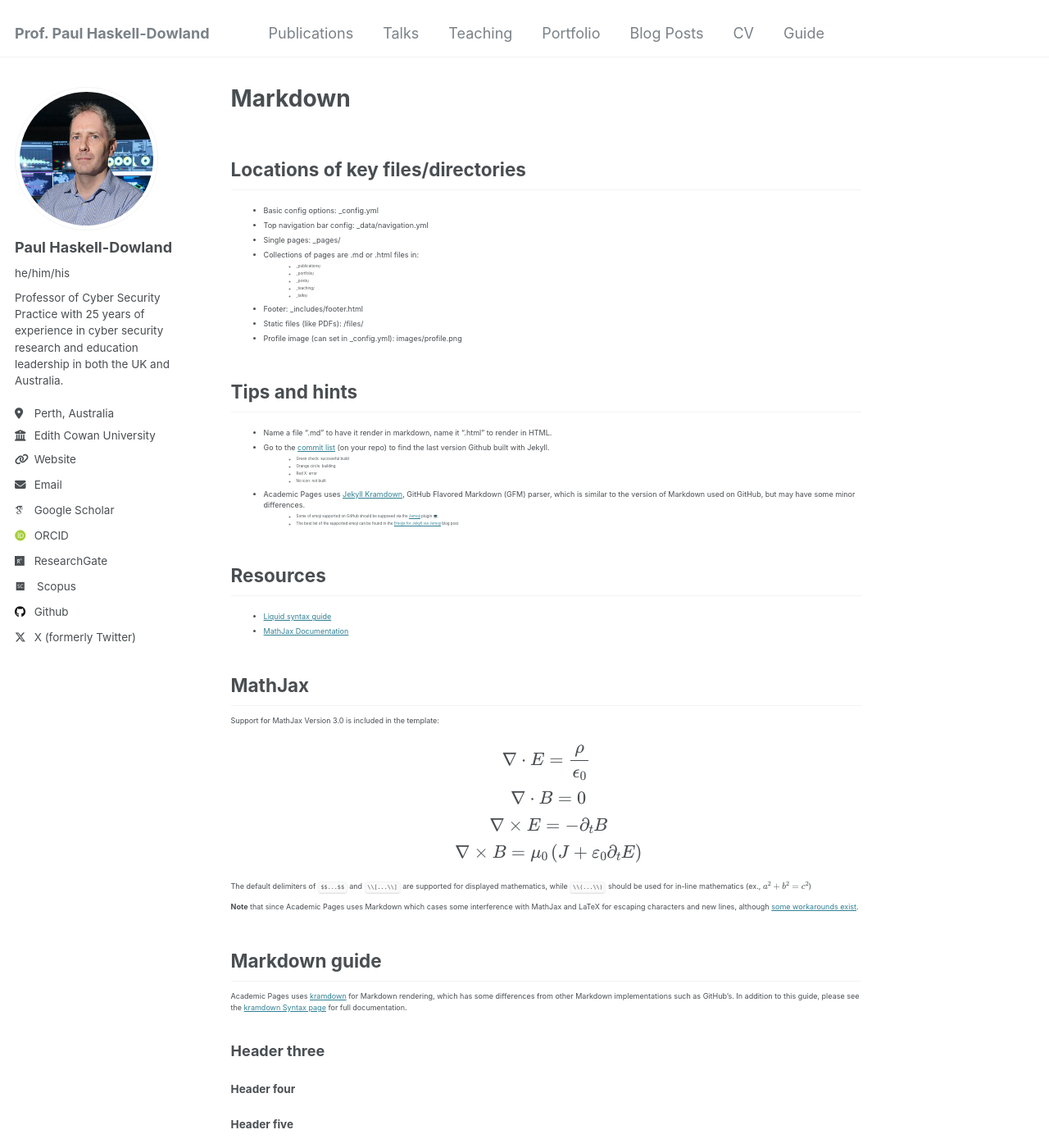
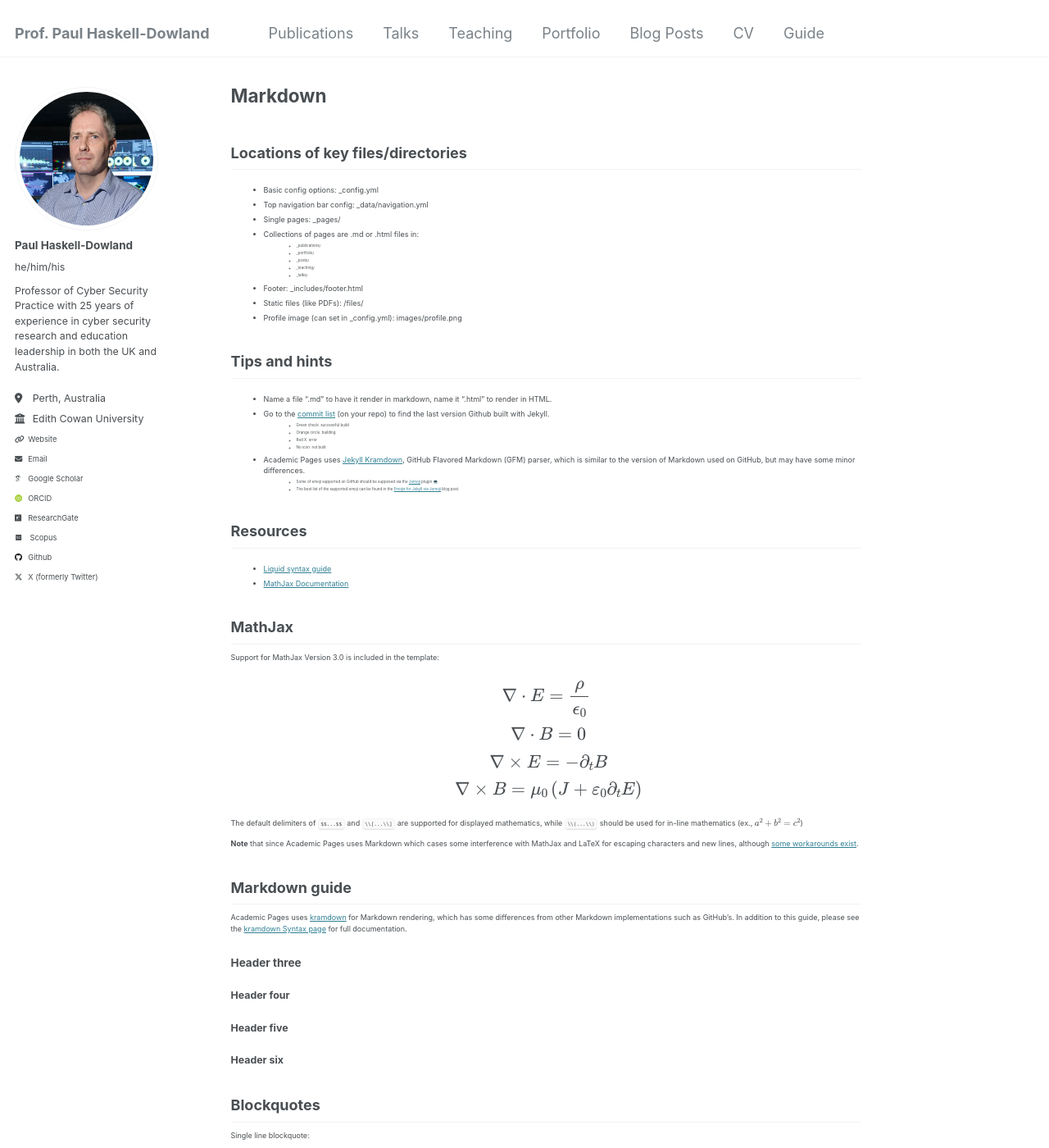
Before and after one commit to pdowland/phdweb, a Jekyll site: the page built from _pages/markdown.md, in a window 1280 px wide and 1400 px high. Shown: the whole window at 82% size. Built offline with Jekyll 4.4.1, drawn with Linux system fonts in a browser that asks for light colours; emoji names are drawn with the system emoji font; some web fonts are replaced.

Commit message:
Update _variables.scss

```diff
--- a/_sass/_variables.scss
+++ b/_sass/_variables.scss
@@ -33,14 +33,22 @@ $header-font-family         : $sans-serif;
 $caption-font-family        : $serif;
 
 /* type scale */
-$type-size-1                : 2.441em;  // ~39.056px
+/*$type-size-1                : 2.441em;  // ~39.056px
 $type-size-2                : 1.953em;  // ~31.248px
 $type-size-3                : 1.563em;  // ~25.008px
 $type-size-4                : 1.25em;   // ~20px
 $type-size-5                : 1em;      // ~16px
 $type-size-6                : 0.75em;   // ~12px
 $type-size-7                : 0.6875em; // ~11px
-$type-size-8                : 0.625em;  // ~10px
+$type-size-8                : 0.625em;  // ~10px */
+$type-size-1                : 1.953em;  // ~31.248px
+$type-size-2                : 1.563em;  // ~25.008px
+$type-size-3                : 1.25em;   // ~20px
+$type-size-4                : 1em;      // ~16px
+$type-size-5                : 0.75em;   // ~12px
+$type-size-6                : 0.6875em; // ~11px
+$type-size-7                : 0.625em;  // ~10px
+$type-size-8                : 0.5em;  // ~10px
 
 /* masthead properties */
 $masthead-height            : 70px;
```
